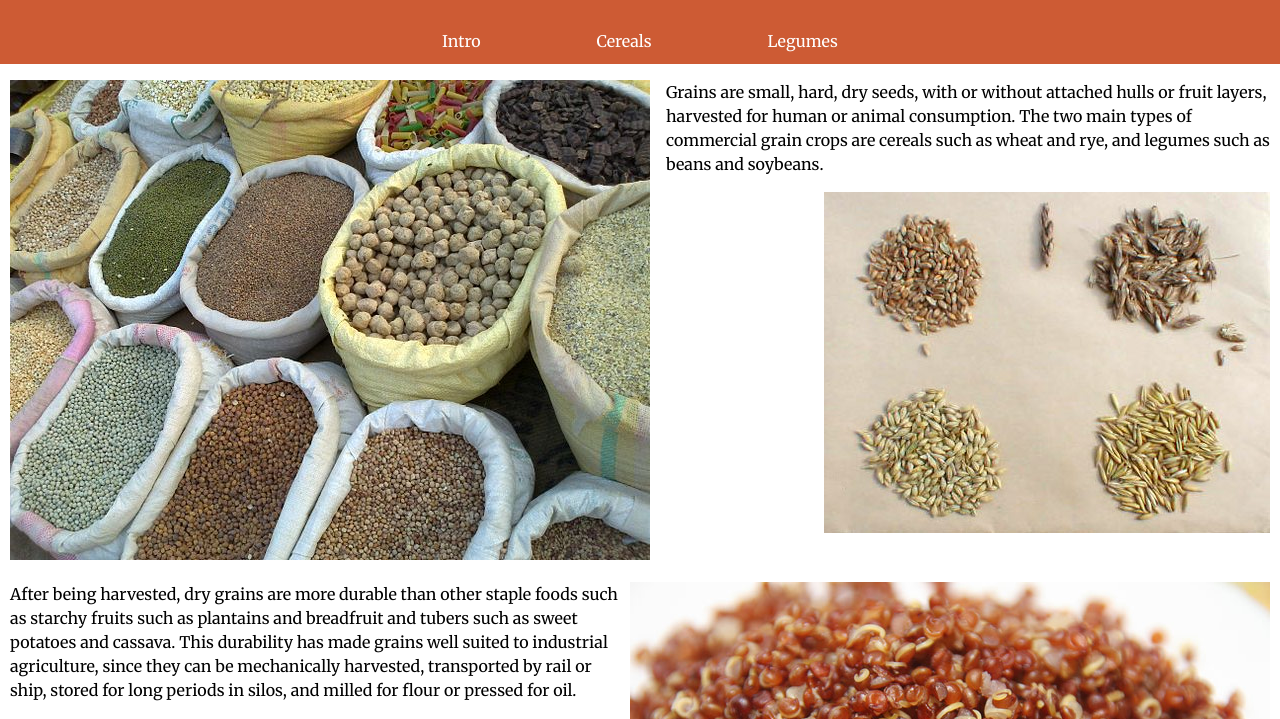
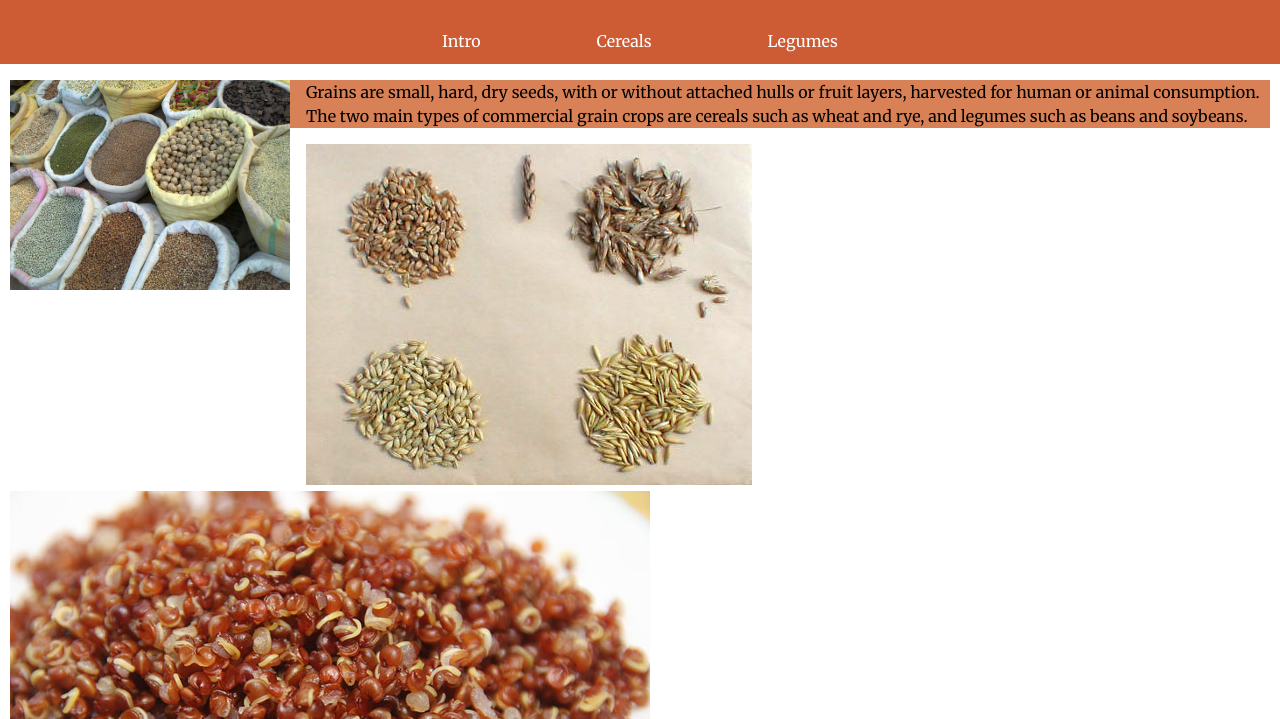
Before and after one commit to xuke918/assignment-5, a plain HTML site: page index.html in a window 1280 px wide. Shown: the part 51-770 px from the top of the page. Drawn offline with Linux system fonts and the light colour scheme.

Commit message:
Deleted the classes.

```diff
--- a/css/main.css
+++ b/css/main.css
@@ -72,28 +72,7 @@ main{
 }
 
 
-.grains{
-  float: left;
-  margin-right: 1em;
-  margin-bottom: 1em;
 
-
-}
-
-.grain{
-  margin-top: 0em;
-}
-.cereals{
-  float: right;
-  clear: right;
-}
-.quinoa{
-  float: right;
-}
-
-.second-p{
-  clear: left;
-}
 
 figure{
   margin: 0em;
@@ -104,7 +83,12 @@ figcaption{
   font-style: italic;
 
 }
-
+.img1{
+  width: 280px;
+  height: auto;
+  float: left;
+  margin-right: 1em;
+}
 
 
 
@@ -113,6 +97,8 @@ figcaption{
 
 div{
   background-color: #d98156;
+
+
 }
 
 dt{
--- a/index.html
+++ b/index.html
@@ -22,16 +22,16 @@
 
   <main>
 
-
-  <figure class="grains">
-    <img src="images/grains.jpg" alt="">
+<div>
+  <figure>
+    <img class="img1" src="images/grains.jpg" alt="">
   </figure>
-  <p class="grain">Grains are small, hard, dry seeds, with or without attached hulls or fruit layers, harvested for human or animal consumption. The two main types of commercial grain crops are cereals such as wheat and rye, and legumes such as beans and soybeans.</p>
-
+  <p>Grains are small, hard, dry seeds, with or without attached hulls or fruit layers, harvested for human or animal consumption. The two main types of commercial grain crops are cereals such as wheat and rye, and legumes such as beans and soybeans.</p>
+</div>
 
   <figure>
-    <img class="cereals" src="images/cereals.jpg" alt="">
-    <img class="quinoa" src="images/quinoa.jpg" alt="">
+    <img src="images/cereals.jpg" alt="">
+    <img src="images/quinoa.jpg" alt="">
   </figure>
   <p class="second-p">After being harvested, dry grains are more durable than other staple foods such as starchy fruits such as plantains and breadfruit and tubers such as sweet potatoes and cassava. This durability has made grains well suited to industrial agriculture, since they can be mechanically harvested, transported by rail or ship, stored for long periods in silos, and milled for flour or pressed for oil.</p>
 
```
